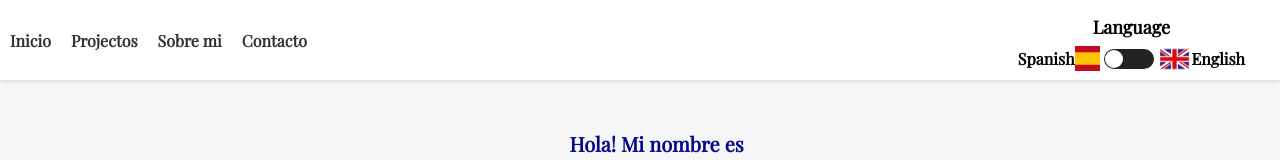
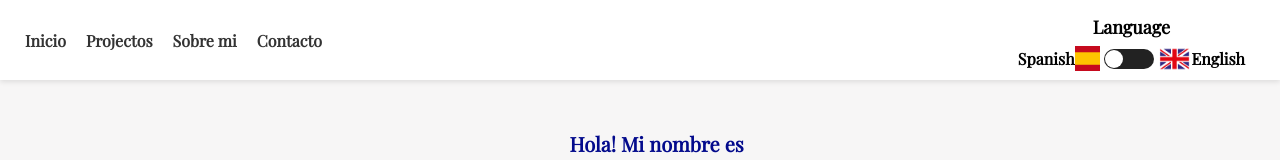
Before and after one commit to GastonSoliz/portfolio-app, a React (Vite) app: page / in a window 1280 px wide. Shown: the top 160 px of the page. Built offline with nearby package versions, Linux system fonts and the light colour scheme.

Commit message:
refactoring style of navbar

```diff
--- a/src/components/NavBar/nav.module.css
+++ b/src/components/NavBar/nav.module.css
@@ -20,7 +20,7 @@
 .nav {
   list-style: none;
   margin: 0;
-  padding: 0;
+  padding: 0 15px;
   display: flex;
   margin-right: auto;
   width: 100%;
@@ -33,6 +33,7 @@
 }
 
 .nav a {
+  /* width: 100%; */
   text-decoration: none;
   color: #333;
   font-weight: bold;
@@ -42,13 +43,14 @@
 
 .nav a:hover {
   color: #a0a694;
+  /* background-color: #f1f5f9; */
 }
 
 .navMobileClose img {
   display: none;
 }
 
-@media (max-width: 768px) {
+@media (max-width: 800px) {
   .nav {
     display: none;
     flex-direction: column;
@@ -65,7 +67,12 @@
   }
 
   .nav li {
+    /* width: 100%; */
     margin: 10px 0;
+  }
+
+  .nav a {
+    padding: 0 5px;
   }
 
   .navMobileClose img {
```
